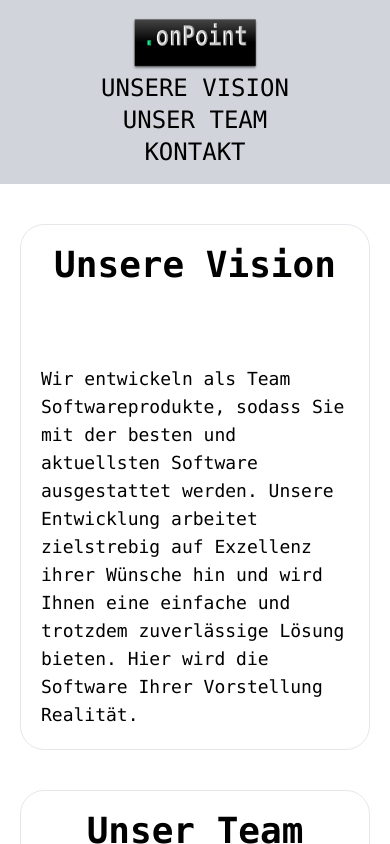
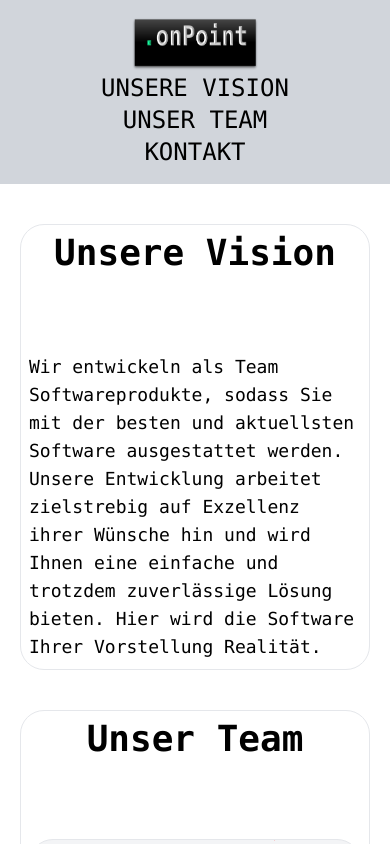
Before and after one commit to MarcGordonPeter/nextjs-blog, a Next.js app: page / in a window 390 px wide. Shown: the top 844 px of the page. Built offline with nearby package versions, Linux system fonts and the light colour scheme.

Commit message:
changed padding for mobile

```diff
--- a/components/content.js
+++ b/components/content.js
@@ -5,7 +5,7 @@
   return (
     <div
       data-testid={title}
-      className="border-b border-grey-500 p-5 md:p-10 bg-grey-500 border rounded-3xl text-lg md:text-2xl text-left md:text-justify"
+      className="border-b border-grey-500 p-2 md:p-10 bg-grey-500 border rounded-3xl text-lg md:text-2xl text-left md:text-justify"
     >
       <h1 id="team" className="font-mono font-bold text-4xl text-center pb-20">
         {title}
```
